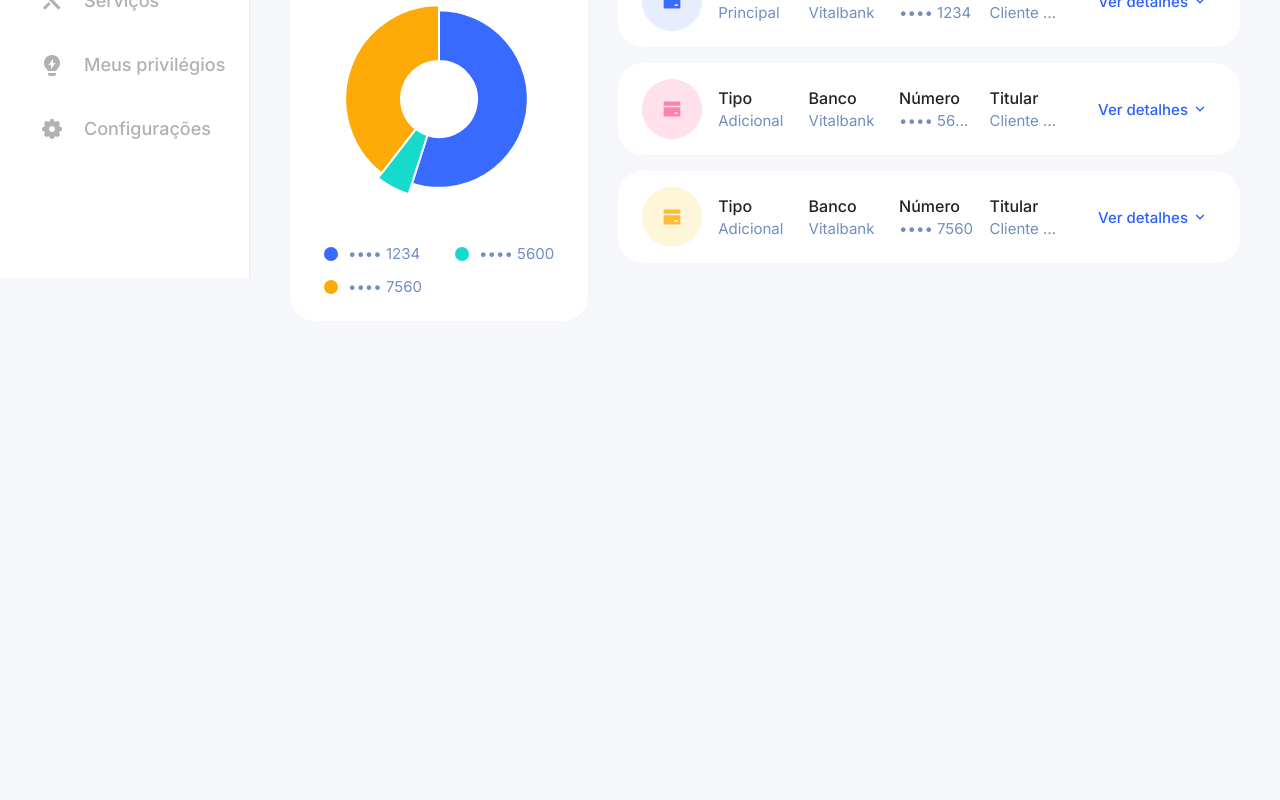
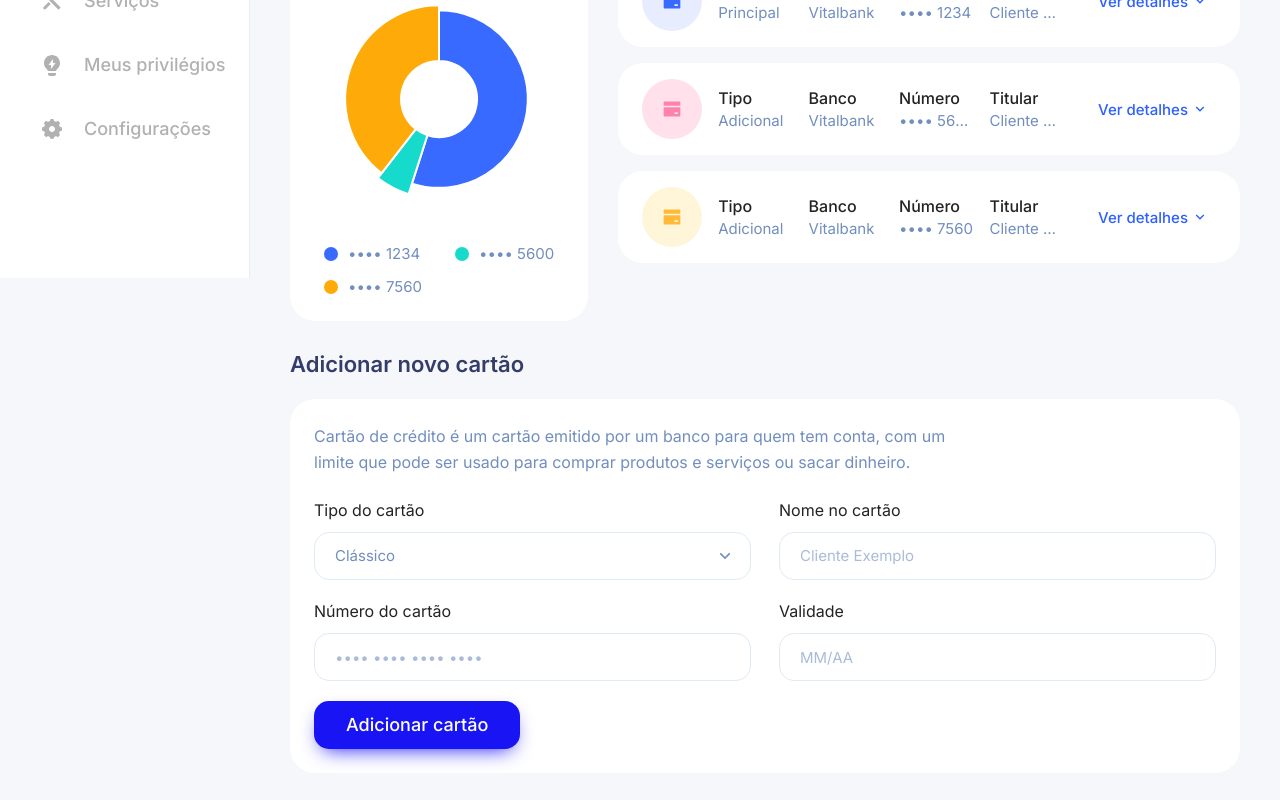
Before and after one commit to VictorNascimento14/Vitalbank, a Next.js app: page /cartoes in a window 1280 px wide. Shown: the part 522-1322 px from the top of the page. Before the commit the page ends 875 px from the top, so only its background shows below. Built offline with nearby package versions, Linux system fonts and the light colour scheme.

Commit message:
feat(cartoes): formulário de novo cartão com máscara, Luhn e validade (#132)

```diff
--- a/src/app/(painel)/cartoes/page.tsx
+++ b/src/app/(painel)/cartoes/page.tsx
@@ -1,4 +1,5 @@
 import { listarCartoes, listarTransacoes } from "@/dados";
+import { AdicionarCartao } from "@/telas/cartoes/AdicionarCartao";
 import { GastoPorCartao } from "@/telas/cartoes/GastoPorCartao";
 import { ListaDeCartoes } from "@/telas/cartoes/ListaDeCartoes";
 import { MeusCartoes } from "@/telas/comum/MeusCartoes";
@@ -12,6 +13,9 @@ export default async function CartoesDeCredito() {
       </div>
       <GastoPorCartao cartoes={cartoes} transacoes={transacoes} />
       <ListaDeCartoes cartoes={cartoes} />
+      <div className="xl:col-span-2">
+        <AdicionarCartao />
+      </div>
     </div>
   );
 }
--- /dev/null
+++ b/src/telas/cartoes/AdicionarCartao.tsx
@@ -0,0 +1,114 @@
+"use client";
+
+import { RiCheckboxCircleFill } from "@remixicon/react";
+import { AnimatePresence, motion } from "motion/react";
+import { useState, type FormEvent } from "react";
+import { agruparDigitos, passaNoLuhn, somenteDigitos, validadeEmDia } from "@/dominio/cartao";
+import { Bloco, Botao, Campo, CampoDeSelecao, TituloDeSecao } from "@/ui";
+import { mola } from "@/ui/movimento";
+
+type Erros = Partial<Record<"nome" | "numero" | "validade", string>>;
+
+/** "1228" → "12/28" enquanto a pessoa digita. */
+export function mascararValidade(texto: string): string {
+  const d = somenteDigitos(texto).slice(0, 4);
+  return d.length > 2 ? `${d.slice(0, 2)}/${d.slice(2)}` : d;
+}
+
+export function validarNovoCartao(dados: { nome: string; numero: string; validade: string }, hoje = new Date()): Erros {
+  const erros: Erros = {};
+  if (dados.nome.trim().length < 3) erros.nome = "Escreva o nome como está no cartão.";
+  if (!somenteDigitos(dados.numero)) erros.numero = "Informe o número do cartão.";
+  else if (!passaNoLuhn(dados.numero)) erros.numero = "Confira o número: algum dígito parece trocado.";
+  if (!dados.validade) erros.validade = "Informe a validade (MM/AA).";
+  else if (!validadeEmDia(dados.validade, hoje)) erros.validade = "Use MM/AA, com mês e ano que ainda não passaram.";
+  return erros;
+}
+
+/**
+ * Formulário de novo cartão. Na v1 nada é guardado (ADR-001): ao validar, o número
+ * digitado é descartado e só o final aparece na confirmação.
+ */
+export function AdicionarCartao() {
+  const [tipo, setTipo] = useState("classico");
+  const [nome, setNome] = useState("");
+  const [numero, setNumero] = useState("");
+  const [validade, setValidade] = useState("");
+  const [erros, setErros] = useState<Erros>({});
+  const [adicionado, setAdicionado] = useState<string | null>(null);
+
+  function enviar(e: FormEvent) {
+    e.preventDefault();
+    const encontrados = validarNovoCartao({ nome, numero, validade });
+    setErros(encontrados);
+    if (Object.keys(encontrados).length) return;
+    setAdicionado(somenteDigitos(numero).slice(-4));
+    setNumero("");
+    setValidade("");
+  }
+
+  return (
+    <section aria-labelledby="novo-cartao" id="novo-cartao" className="flex scroll-mt-28 flex-col">
+      <TituloDeSecao id="novo-cartao-titulo">Adicionar novo cartão</TituloDeSecao>
+      <Bloco className="flex-1">
+        <p className="mb-6 max-w-2xl text-rotulo leading-relaxed text-tinta-suave md:text-corpo">
+          Cartão de crédito é um cartão emitido por um banco para quem tem conta, com um limite que pode ser usado para
+          comprar produtos e serviços ou sacar dinheiro.
+        </p>
+        <form onSubmit={enviar} noValidate className="grid gap-5 md:grid-cols-2 md:gap-x-7">
+          <CampoDeSelecao
+            rotulo="Tipo do cartão"
+            value={tipo}
+            onChange={(e) => setTipo(e.target.value)}
+            opcoes={[
+              { valor: "classico", rotulo: "Clássico" },
+              { valor: "gold", rotulo: "Gold" },
+              { valor: "platinum", rotulo: "Platinum" },
+            ]}
+          />
+          <Campo rotulo="Nome no cartão" placeholder="Cliente Exemplo" value={nome} erro={erros.nome} onChange={(e) => setNome(e.target.value)} autoComplete="off" />
+          <Campo
+            rotulo="Número do cartão"
+            placeholder="•••• •••• •••• ••••"
+            inputMode="numeric"
+            autoComplete="off"
+            value={numero}
+            erro={erros.numero}
+            onChange={(e) => setNumero(agruparDigitos(e.target.value))}
+          />
+          <Campo
+            rotulo="Validade"
+            placeholder="MM/AA"
+            inputMode="numeric"
+            autoComplete="off"
+            value={validade}
+            erro={erros.validade}
+            onChange={(e) => setValidade(mascararValidade(e.target.value))}
+          />
+          <div className="flex flex-wrap items-center gap-5 md:col-span-2">
+            <Botao type="submit" className="w-full sm:w-auto">
+              Adicionar cartão
+            </Botao>
+            <AnimatePresence>
+              {adicionado && (
+                <motion.p
+                  role="status"
+                  initial={{ opacity: 0, x: -12 }}
+                  animate={{ opacity: 1, x: 0 }}
+                  exit={{ opacity: 0 }}
+                  transition={mola}
+                  className="flex items-center gap-2 text-rotulo text-sucesso"
+                >
+                  <motion.span initial={{ scale: 0, rotate: -90 }} animate={{ scale: 1, rotate: 0 }} transition={mola}>
+                    <RiCheckboxCircleFill aria-hidden="true" className="size-5" />
+                  </motion.span>
+                  Cartão final {adicionado} adicionado — demonstração: nada foi guardado.
+                </motion.p>
+              )}
+            </AnimatePresence>
+          </div>
+        </form>
+      </Bloco>
+    </section>
+  );
+}
```
Also changed, not shown: 1 other file (tests, documents, lock files or other folders).
